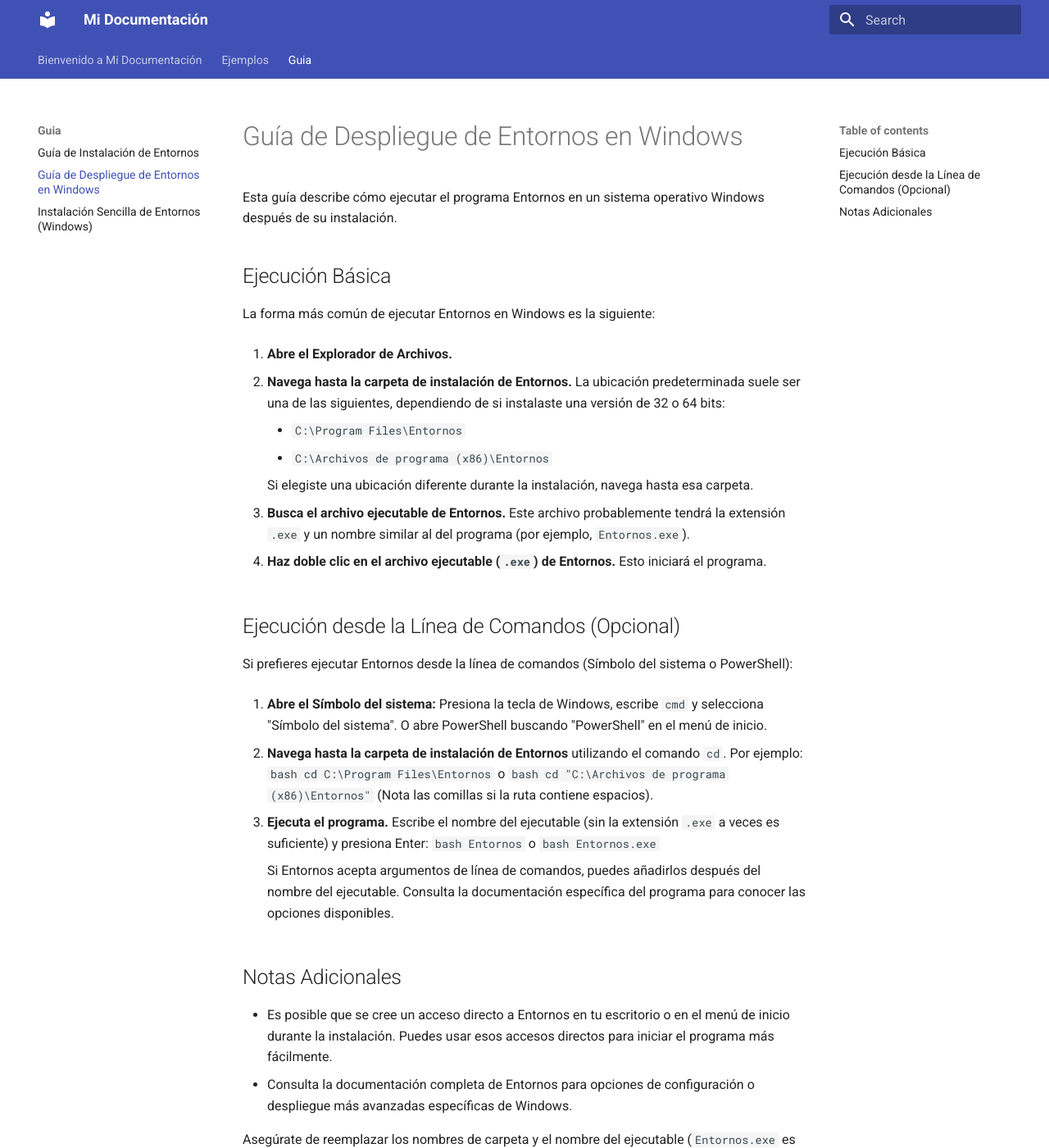
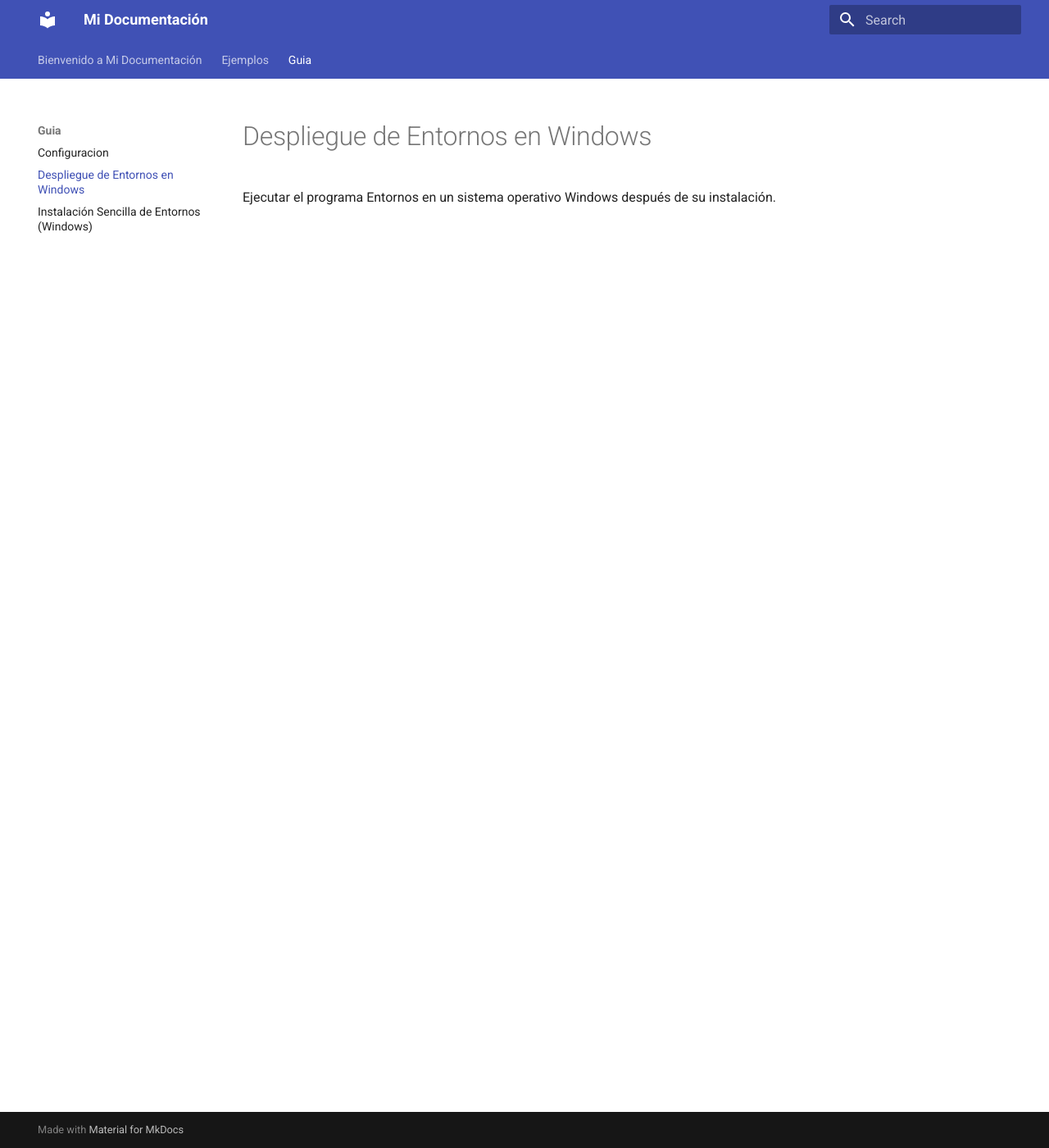
Before and after one commit to ana131repo/caballero_rodriguez_anaMaria_ED06_02_documentacion, an MkDocs documentation site: the page built from docs/guia/despliege.md, in a window 1280 px wide and 1400 px high. Shown: the whole window at 82% size. Built offline with MkDocs 1.6.1 and Material for MkDocs 9.7.7, drawn with Linux system fonts in a browser that asks for light colours; some of the changed text lies outside the part shown.

Commit message:
cambios completed

````diff
--- a/docs/guia/configuracion.md
+++ b/docs/guia/configuracion.md
@@ -1,6 +1,6 @@
-# Guía de Instalación de Entornos
+# Configuracion
 
-Esta guía te ayudará a instalar y configurar el programa Entornos Tema 6 en tu sistema.
+Programa Entornos Tema 6 en tu sistema.
 
 ## Prerrequisitos
 
--- a/docs/guia/despliege.md
+++ b/docs/guia/despliege.md
@@ -1,53 +1,3 @@
-# Guía de Despliegue de Entornos en Windows
+# Despliegue de Entornos en Windows
 
-Esta guía describe cómo ejecutar el programa Entornos en un sistema operativo Windows después de su instalación.
-
-## Ejecución Básica
-
-La forma más común de ejecutar Entornos en Windows es la siguiente:
-
-1.  **Abre el Explorador de Archivos.**
-
-2.  **Navega hasta la carpeta de instalación de Entornos.** La ubicación predeterminada suele ser una de las siguientes, dependiendo de si instalaste una versión de 32 o 64 bits:
-    * `C:\Program Files\Entornos`
-    * `C:\Archivos de programa (x86)\Entornos`
-
-    Si elegiste una ubicación diferente durante la instalación, navega hasta esa carpeta.
-
-3.  **Busca el archivo ejecutable de Entornos.** Este archivo probablemente tendrá la extensión `.exe` y un nombre similar al del programa (por ejemplo, `Entornos.exe`).
-
-4.  **Haz doble clic en el archivo ejecutable (`.exe`) de Entornos.** Esto iniciará el programa.
-
-## Ejecución desde la Línea de Comandos (Opcional)
-
-Si prefieres ejecutar Entornos desde la línea de comandos (Símbolo del sistema o PowerShell):
-
-1.  **Abre el Símbolo del sistema:** Presiona la tecla de Windows, escribe `cmd` y selecciona "Símbolo del sistema". O abre PowerShell buscando "PowerShell" en el menú de inicio.
-
-2.  **Navega hasta la carpeta de instalación de Entornos** utilizando el comando `cd`. Por ejemplo:
-    ```bash
-    cd C:\Program Files\Entornos
-    ```
-    o
-    ```bash
-    cd "C:\Archivos de programa (x86)\Entornos"
-    ```
-    (Nota las comillas si la ruta contiene espacios).
-
-3.  **Ejecuta el programa.** Escribe el nombre del ejecutable (sin la extensión `.exe` a veces es suficiente) y presiona Enter:
-    ```bash
-    Entornos
-    ```
-    o
-    ```bash
-    Entornos.exe
-    ```
-
-    Si Entornos acepta argumentos de línea de comandos, puedes añadirlos después del nombre del ejecutable. Consulta la documentación específica del programa para conocer las opciones disponibles.
-
-## Notas Adicionales
-
-* Es posible que se cree un acceso directo a Entornos en tu escritorio o en el menú de inicio durante la instalación. Puedes usar esos accesos directos para iniciar el programa más fácilmente.
-* Consulta la documentación completa de Entornos para opciones de configuración o despliegue más avanzadas específicas de Windows.
-
-Asegúrate de reemplazar los nombres de carpeta y el nombre del ejecutable (`Entornos.exe` es un ejemplo) con los nombres reales utilizados por tu programa "Entornos".
+Ejecutar el programa Entornos en un sistema operativo Windows después de su instalación.
````
Also changed, not shown: docs/ejemplos/ejemplo1.md (+5 -14 lines).
